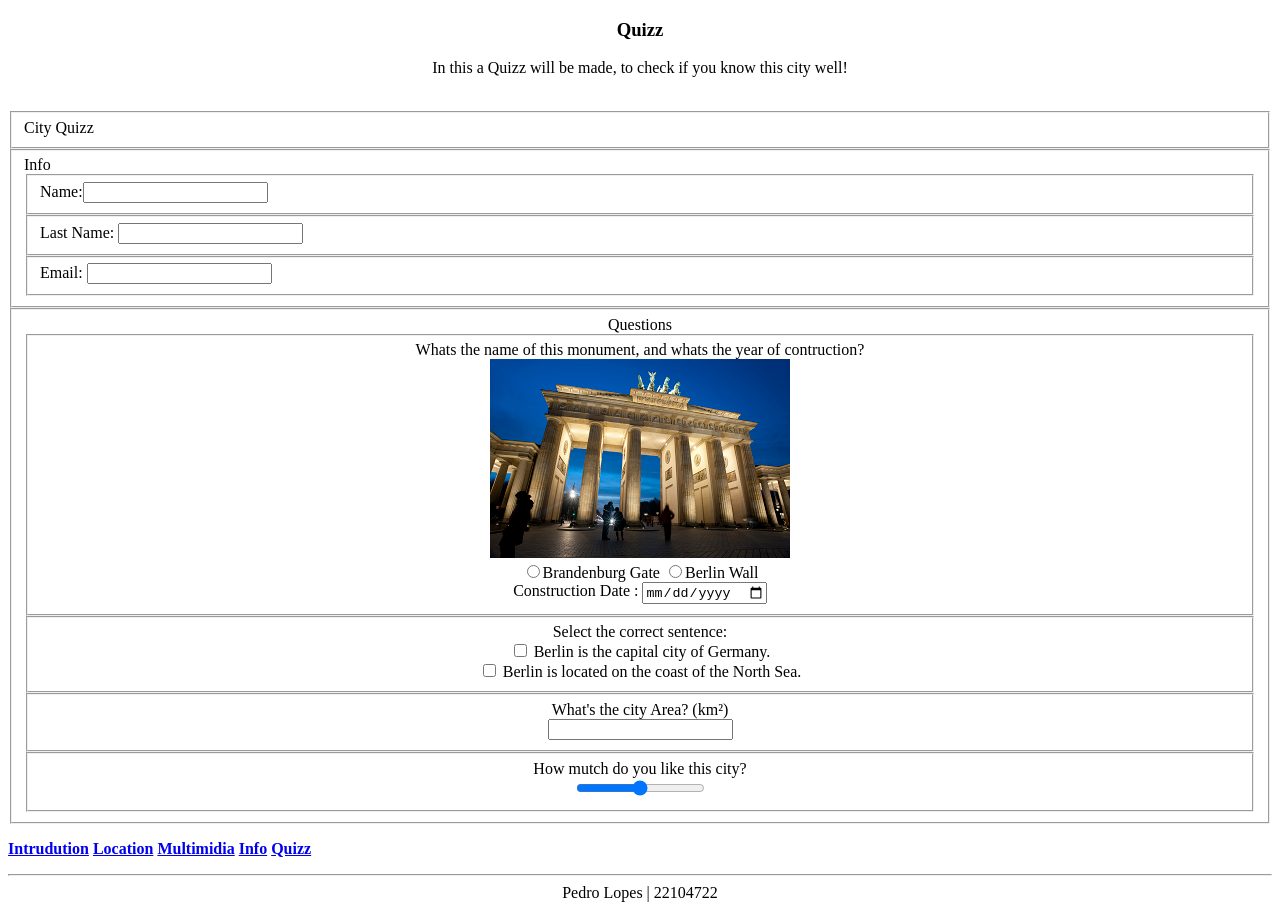
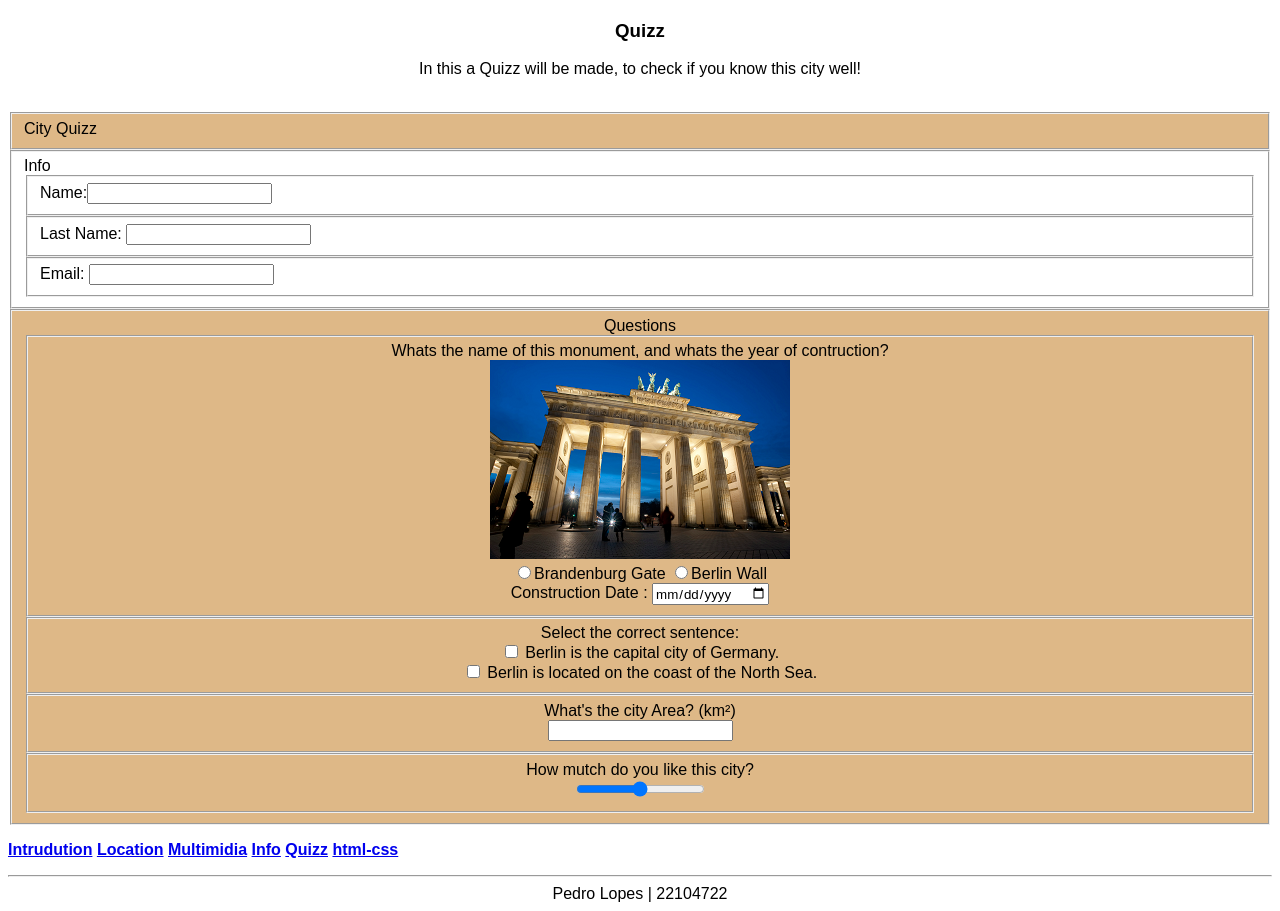
Before and after one commit to Praticas-PW/lab1_lab2, a plain HTML site: page quizz.html in a window 1280 px wide. Shown: the part 371-1282 px from the top of the page. Drawn offline with Linux system fonts and the light colour scheme.

```diff
--- /dev/null
+++ b/estilos.css
@@ -0,0 +1,12 @@
+*{font-family: 'Golos Text', sans-serif;}
+body{
+    background-color: white;
+}
+#fieldset1{
+    background-color: burlywood;
+    opacity: 100%;
+}
+#fieldsetQuestions{
+    background-color: burlywood;
+    opacity: 100%;
+}
--- a/quizz.html
+++ b/quizz.html
@@ -7,6 +7,7 @@
     <meta name="author" content="Pedro Henrique Silvestre Lopes">
     <meta name="description" content="Weebsite about Berlin">
     <meta name="keywords" content="keywords">
+    <link rel="stylesheet" href="estilos.css">
 </head>
 
 <body>
@@ -24,7 +25,7 @@
         </p>
         <br>
     </center>
-        <fieldset>City Quizz</fieldset>
+        <fieldset id="fieldset1">City Quizz</fieldset>
         <fieldset>
             Info
             <fieldset>Name:<input type="text" name="Name:": value></fieldset>
@@ -33,7 +34,7 @@
 
         </fieldset>
 
-        <fieldset>
+        <fieldset id="fieldsetQuestions">
             <center>
                 Questions
                 <fieldset>
@@ -43,25 +44,25 @@
                     <br>
                     <input type="radio">Brandenburg Gate    <input type="radio">Berlin Wall
                     <br>
-                    Construction Date : <input type="date">
+                    Construction Date : <input type="date" name="date1">
                 </fieldset>
                 <fieldset>
                     Select the correct sentence:
                     <br>
-                    <input type="checkbox"> Berlin is the capital city of Germany.
+                    <input type="checkbox" name="checkbox1"> Berlin is the capital city of Germany.
                     <br>
-                    <input type="checkbox"> Berlin is located on the coast of the North Sea.
+                    <input type="checkbox" name="checkbox2"> Berlin is located on the coast of the North Sea.
                 </fieldset>
                 <fieldset>
                     What's the city Area? (km²)
                     <br>
-                    <input type="number">
+                    <input type="number" name="area">
 
                 </fieldset>
                 <fieldset>
                     How mutch do you like this city?
                     <br>
-                    <input type="range">
+                    <input type="range" name="range">
             </fieldset>
          </center>
 
@@ -76,11 +77,13 @@
                     <a href="multimidia.html">Multimidia</a>
                     <a href="info.html">Info</a>
                     <a href="quizz.html">Quizz</a>
+                    <a href="html5-css.html">html-css</a>
                 </b>
             </nav>
         </p>
 
-</body>
+
+        </body>
 
 
 
```
Also changed, not shown: index.html (+2 -0 lines), info.html (+2 -0 lines), local.html (+2 -0 lines), multimidia.html (+2 -0 lines), html5-css.html (added), images/1 grande.jpg (added), images/1 pequeno.jpg (added), images/2 grande.jpg (added), images/2 pequeno.jpg (added), images/3 grande.jpg (added), images/3 pequeno.jpg (added).
